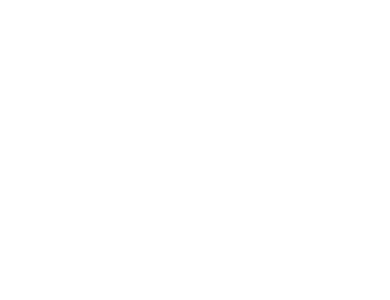
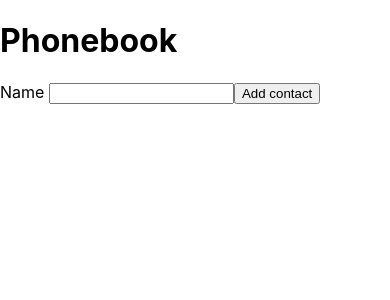
Before and after one commit to BorisKorsun/goit-react-hw-02phonebook, a React (Create React App) app: page / in a window 390 px wide. Shown: the top 300 px of the page. Built offline with nearby package versions, Linux system fonts and the light colour scheme.

Commit message:
adds Phonebook component

```diff
--- a/src/components/App.jsx
+++ b/src/components/App.jsx
@@ -1,9 +1,46 @@
 import React, { Component } from 'react';
+import { nanoid } from 'nanoid';
+
+import Section from 'components/Section';
+import Phonebook from 'components/Phonebook';
 
 class App extends Component {
+  state = {
+    contacts: [
+      { name: 'Garry', id: 1 },
+      { name: 'Simpson', id: 2 },
+    ],
+    name: '',
+  };
+
+  onInputChange = e => {
+    const value = e.target.value;
+    this.setState({ name: value });
+  };
+
+  onSubmitForm = () => {
+    const { name } = this.state;
+    const newContact = { name, id: nanoid() };
+    this.setState(prev => {
+      return { contacts: [newContact, ...prev.contacts], name: '' };
+    });
+  };
+
   render() {
-    return <></>
-  };
-};
+    const { name } = this.state;
+
+    return (
+      <>
+        <Section title="Phonebook">
+          <Phonebook
+            onSubmit={this.onSubmitForm}
+            value={name}
+            onChange={this.onInputChange}
+          />
+        </Section>
+      </>
+    );
+  }
+}
 
 export default App;
--- /dev/null
+++ b/src/components/Phonebook/Phonebook.jsx
@@ -0,0 +1,34 @@
+import { Formik, Field, Form } from 'formik';
+import PropTypes from 'prop-types';
+
+const Phonebook = ({ value, onChange, onSubmit }) => {
+  const initialValue = {
+    name: '',
+  };
+  return (
+    <>
+      <Formik initialValues={initialValue} onSubmit={onSubmit}>
+        <Form>
+          <label>
+            Name{' '}
+            <Field
+              autoComplete="off"
+              onChange={onChange}
+              name="name"
+              value={value}
+            />
+          </label>
+          <button type="submit">Add contact</button>
+        </Form>
+      </Formik>
+    </>
+  );
+};
+
+export default Phonebook;
+
+Phonebook.propTypes = {
+  value: PropTypes.string.isRequired,
+  onChange: PropTypes.func.isRequired,
+  onSubmit: PropTypes.func.isRequired,
+};
--- /dev/null
+++ b/src/components/Phonebook/index.js
@@ -0,0 +1 @@
+export { default } from './Phonebook';
--- a/src/components/Section/Section.jsx
+++ b/src/components/Section/Section.jsx
@@ -1,7 +1,12 @@
 import PropTypes from 'prop-types';
 
-const Section = ({ title }) => {
-  return <>{title && <h1>{title}</h1>}</>;
+const Section = ({ title, children }) => {
+  return (
+    <>
+      {title && <h1>{title}</h1>}
+      {children}
+    </>
+  );
 };
 
 export default Section;
```
